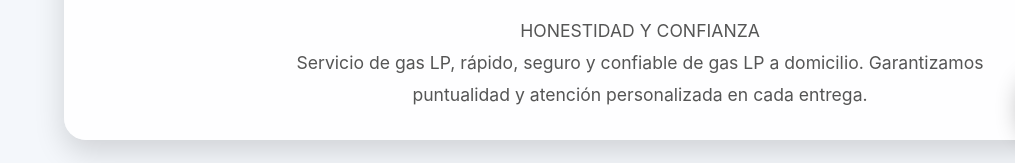
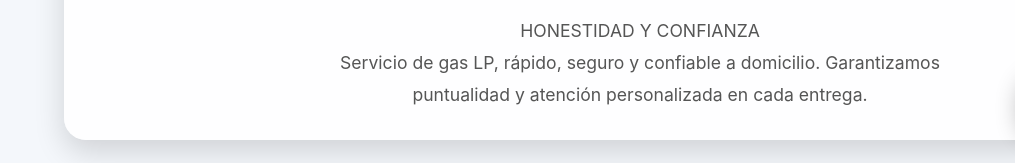
Before and after one commit to Quiroz34/GasLPQuiroz, a website: page views/index.html in a window 1280 px wide. Shown: the part 637-800 px from the top of the page, 0-1015 px from the left. Drawn offline with Linux system fonts and the light colour scheme.

Commit message:
actualizacion del index

```diff
--- a/views/index.html
+++ b/views/index.html
@@ -62,7 +62,7 @@
         <section class="welcome">
             <h2>Bienvenido a Gas LP Quiroz</h2>
             <p>HONESTIDAD Y CONFIANZA</p>
-            <p>Servicio de gas LP, rápido, seguro y confiable de gas LP a domicilio.
+            <p>Servicio de gas LP, rápido, seguro y confiable a domicilio.
             Garantizamos puntualidad y atención personalizada en cada entrega.</p>
         </section>
 
```
